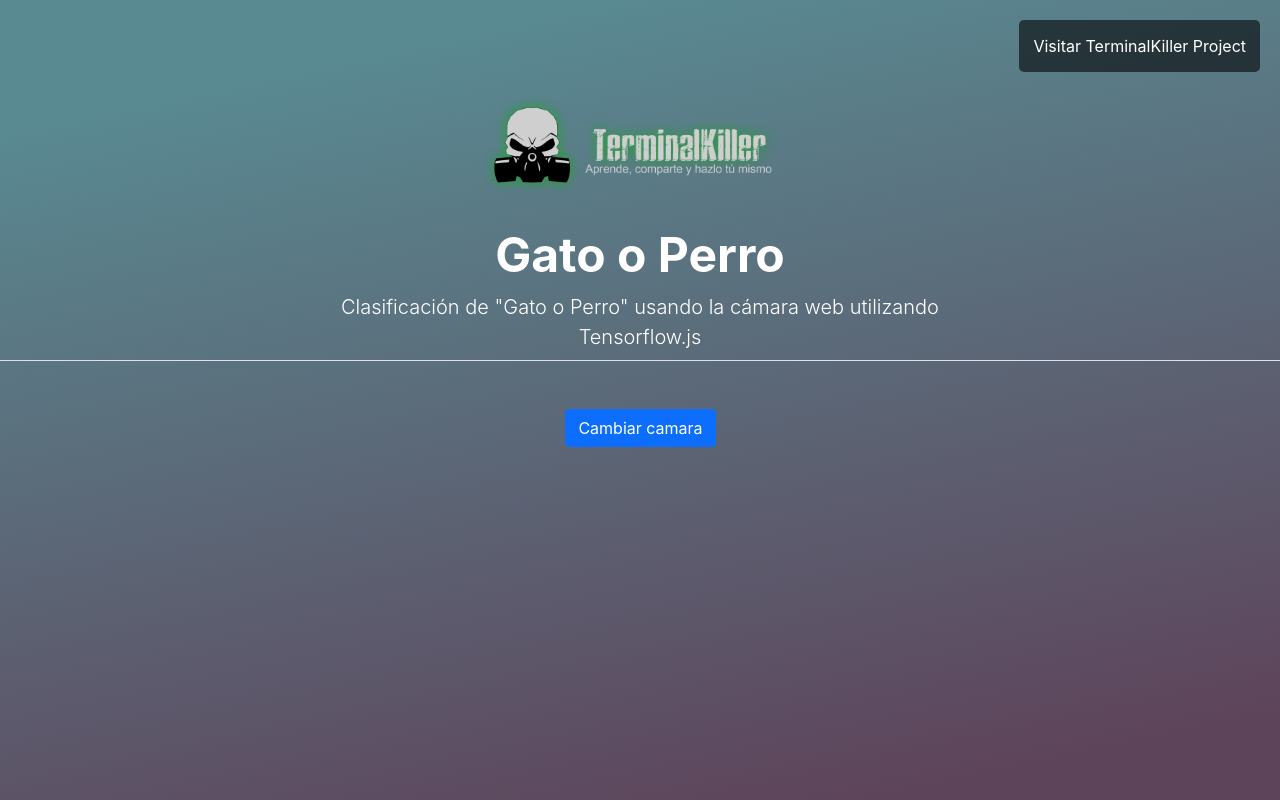
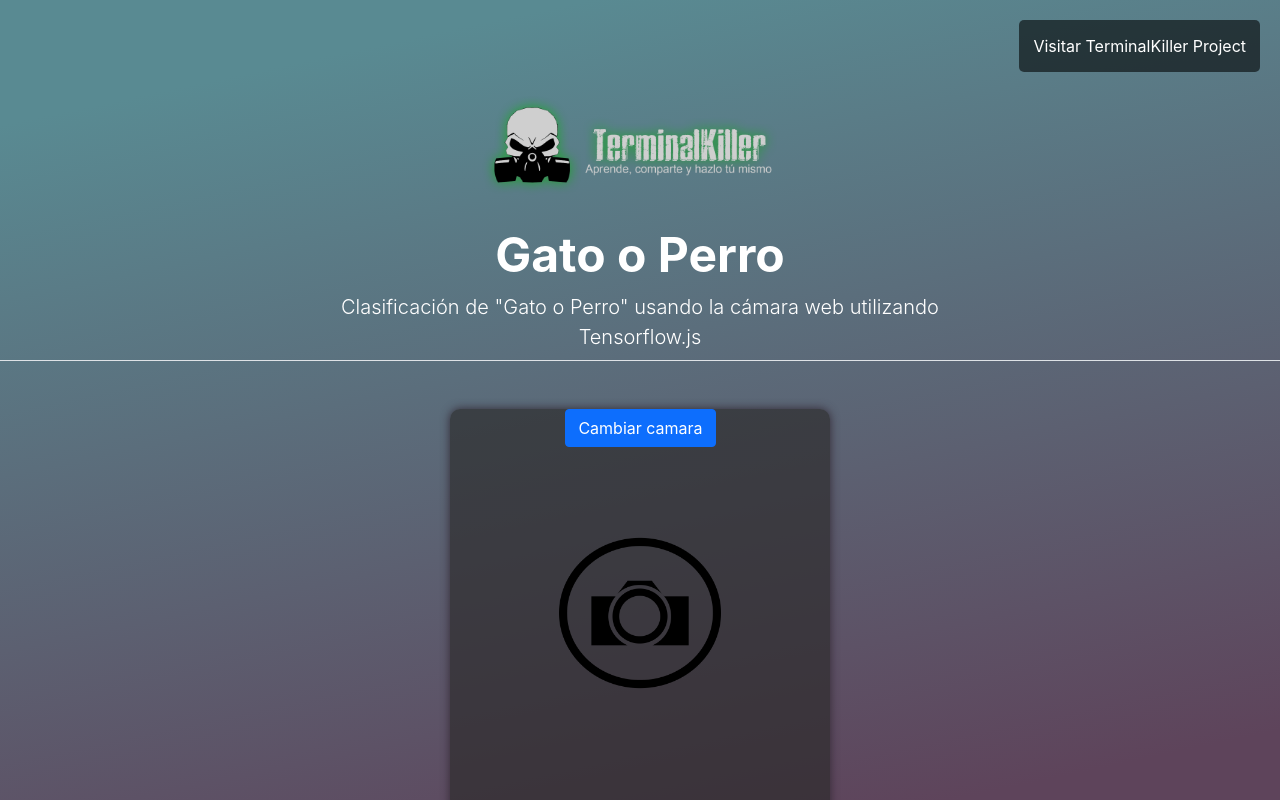
Before and after one commit to GwerhDev/ArtificialIntelligence-Client, a React (Create React App) app: page /#/recognizecatordog in a window 1280 px wide. Shown: the top 800 px of the page. Built offline with nearby package versions, Linux system fonts and the light colour scheme.

Commit message:
recognize cat or dog

```diff
--- a/src/App.css
+++ b/src/App.css
@@ -127,3 +127,14 @@ body{
 .pageList{
   width: 100%;
 }
+
+.videoCont{
+  background-color: rgba(43, 42, 42, 0.664);
+  margin-bottom: 20px;
+  border-radius: 10px;
+  background-image: url(./assets/image/cam-icon.png);
+  background-position: center;
+  background-size: 180px;
+  background-repeat: no-repeat;
+  box-shadow: 0px 0px 10px #322834;
+}
--- a/src/pages/Home.jsx
+++ b/src/pages/Home.jsx
@@ -35,7 +35,7 @@ export const Home = () => {
                 <li>
                     <Link to="/recognizecatordog">
                         <button className="buttonPrimary pageList">
-                            Reconocedor de Gato 😽 o Perro 🐶
+                            Reconocedor de Gato o Perro 😽🐶
                         </button>
                     </Link>
                 </li>
--- a/src/pages/RecognizeCatOrDog.jsx
+++ b/src/pages/RecognizeCatOrDog.jsx
@@ -10,7 +10,7 @@ export const RecognizeCatOrDog = () => {
     var size = 400;
 
     var currentStream = null;
-    var facingMode = "user"; //Para que funcione con el celular (user/environment)
+    var facingMode = "user/environment"; //Para que funcione con el celular (user/environment)
 
     window.onload = function() {
         mostrarCamara();
@@ -73,29 +73,27 @@ export const RecognizeCatOrDog = () => {
     async function predecir() {
         try {
             const modelo = await tf.loadLayersModel(`${URL_API}/recognizecatordog/model`);
+            console.log(modelo)
         if (modelo != null) {
-            //Pasar canvas a version 150x150
-
             resample_single(canvas, 150, 150, othercanvas);
 
             var ctx2 = othercanvas.getContext("2d");
 
             var imgData = ctx2.getImageData(0,0,150,150);
-            var arr = []; //El arreglo completo
-            var arr150 = []; //Al llegar a arr150 posiciones se pone en 'arr' como un nuevo indice
+            var arr = [];
+            var arr150 = [];
             for (var p=0; p < imgData.data.length; p+=4) {
                 var red = imgData.data[p]/255;
                 var green = imgData.data[p+1]/255;
                 var blue = imgData.data[p+2]/255;
-                arr150.push([red, green, blue]); //Agregar al arr150 y normalizar a 0-1. Aparte queda dentro de un arreglo en el indice 0... again
+                arr150.push([red, green, blue]);
                 if (arr150.length === 150) {
                     arr.push(arr150);
                     arr150 = [];
                 }
             }
 
-            arr = [arr]; //Meter el arreglo en otro arreglo por que si no tio tensorflow se enoja >:(
-            //Nah basicamente Debe estar en un arreglo nuevo en el indice 0, por ser un tensor4d en forma 1, 150, 150, 1
+            arr = [arr];
             var tensor4 = tf.tensor4d(arr);
             var resultados = modelo.predict(tensor4).dataSync();
             var mayorIndice = resultados.indexOf(Math.max.apply(null, resultados));
@@ -213,7 +211,7 @@ export const RecognizeCatOrDog = () => {
 
             <div className="container mt-5">
                 <div className="row">
-                <div className="col-12 col-md-4 offset-md-4 text-center">
+                <div className="col-12 col-md-4 offset-md-4 text-center videoCont">
                     <video id="video" playsInline autoPlay style={{width: "1px"}}></video>
                     <button className="btn btn-primary mb-2" id="cambiar-camara" onClick={()=>cambiarCamara()}>Cambiar camara</button>
                     <canvas id="canvas" width="400" height="400" style={{maxWidth: "100%"}}></canvas>
```
Also changed, not shown: src/assets/image/cam-icon.png (added).
